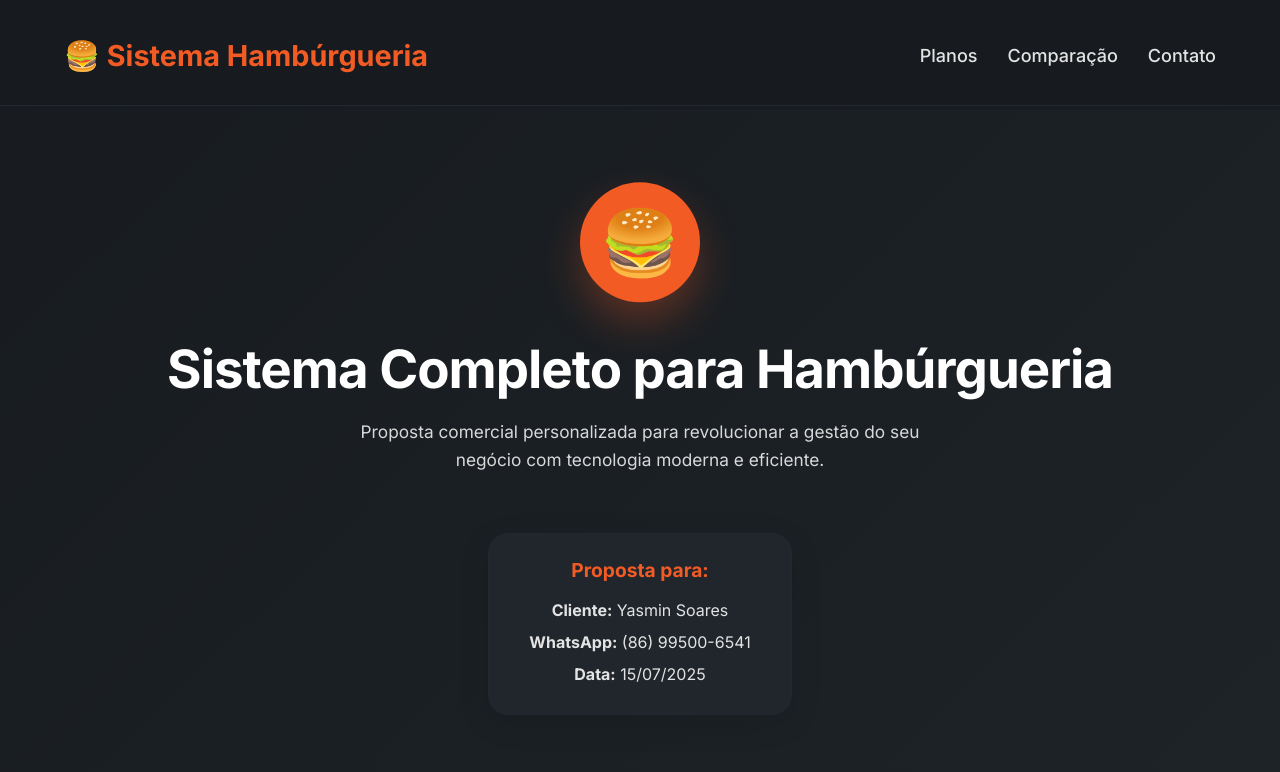
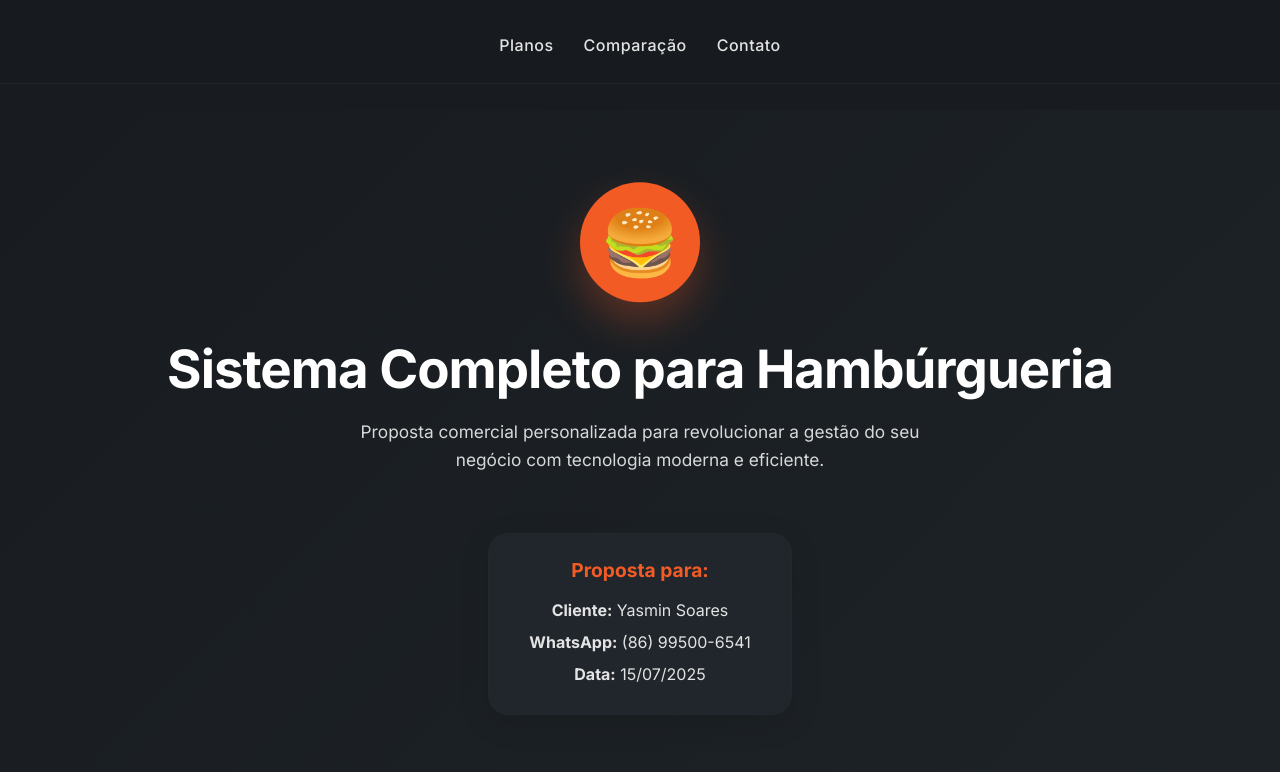
Before and after one commit to brunmdesv/portfolio, a plain HTML site: page proposta_yasmin.html in a window 1280 px wide. Shown: the top 772 px of the page. Drawn offline with Linux system fonts and the light colour scheme.

Commit message:
Update proposta_yasmin.html

```diff
--- a/proposta_yasmin.html
+++ b/proposta_yasmin.html
@@ -50,24 +50,28 @@
 
         .nav {
             display: flex;
-            justify-content: space-between;
+            justify-content: center;
             align-items: center;
         }
 
-        .logo {
-            font-size: 1.8rem;
-            font-weight: 700;
-            color: #f35b25;
-            text-decoration: none;
+        .nav-center {
             display: flex;
+            justify-content: center;
             align-items: center;
-            gap: 10px;
         }
 
         .nav-links {
             display: flex;
             gap: 30px;
             list-style: none;
+            font-size: 1rem;
+        }
+
+        .nav-links-center {
+            display: flex;
+            gap: 30px;
+            list-style: none;
+            font-size: 1rem;
         }
 
         .nav-links a {
@@ -75,10 +79,22 @@
             text-decoration: none;
             font-weight: 500;
             transition: color 0.3s ease;
+            font-size: 1rem;
+            letter-spacing: 0.5px;
         }
 
         .nav-links a:hover {
             color: #f35b25;
+        }
+
+        @media (max-width: 768px) {
+            .nav-links {
+                gap: 18px;
+                font-size: 0.95rem;
+            }
+            .nav-links a {
+                font-size: 0.95rem;
+            }
         }
 
         /* Hero Section */
@@ -666,11 +682,8 @@
 <body>
     <header>
         <div class="container">
-            <nav class="nav">
-                <a href="#" class="logo">
-                    🍔 Sistema Hambúrgueria
-                </a>
-                <ul class="nav-links">
+            <nav class="nav nav-center">
+                <ul class="nav-links nav-links-center">
                     <li><a href="#planos">Planos</a></li>
                     <li><a href="#comparacao">Comparação</a></li>
                     <li><a href="#contato">Contato</a></li>
```
